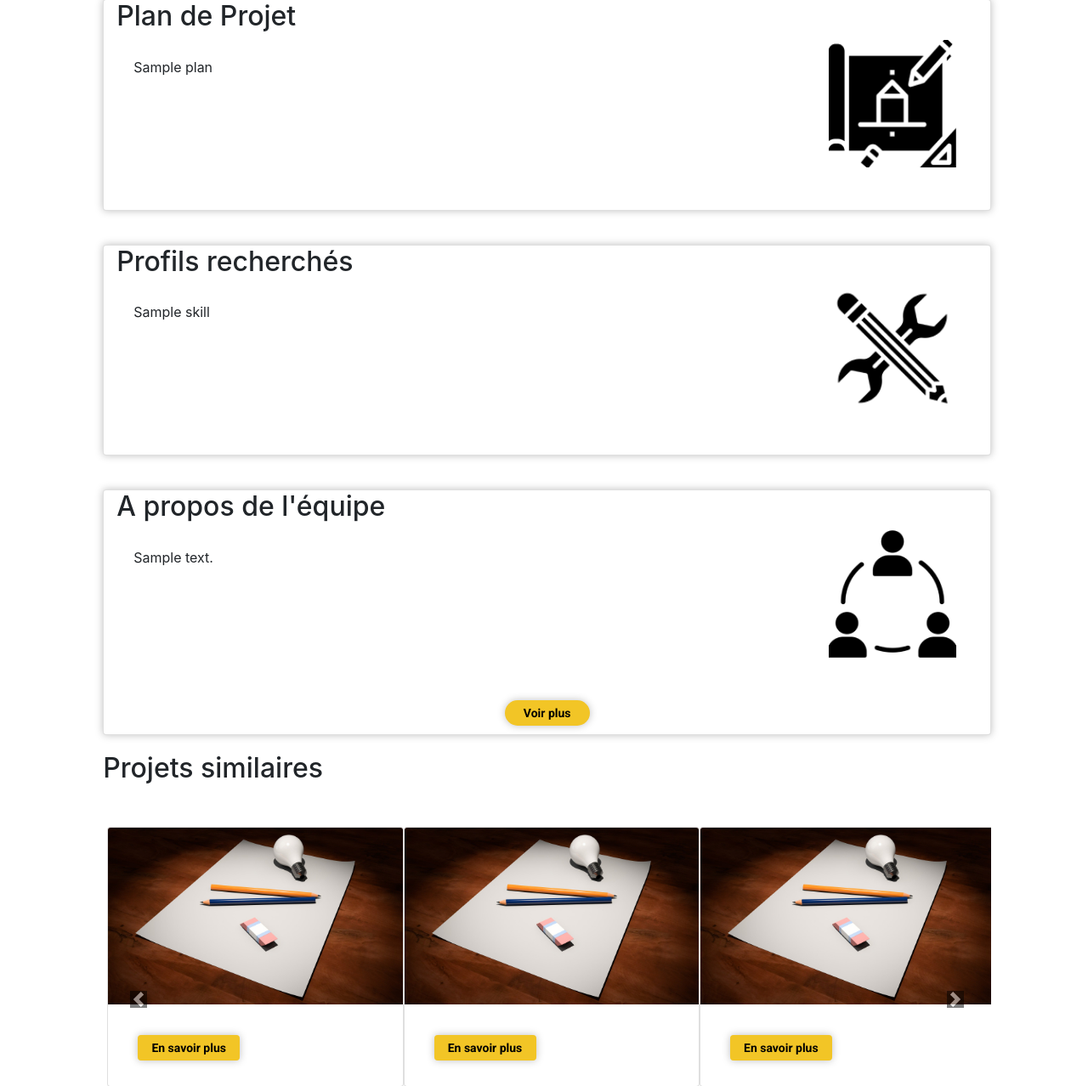
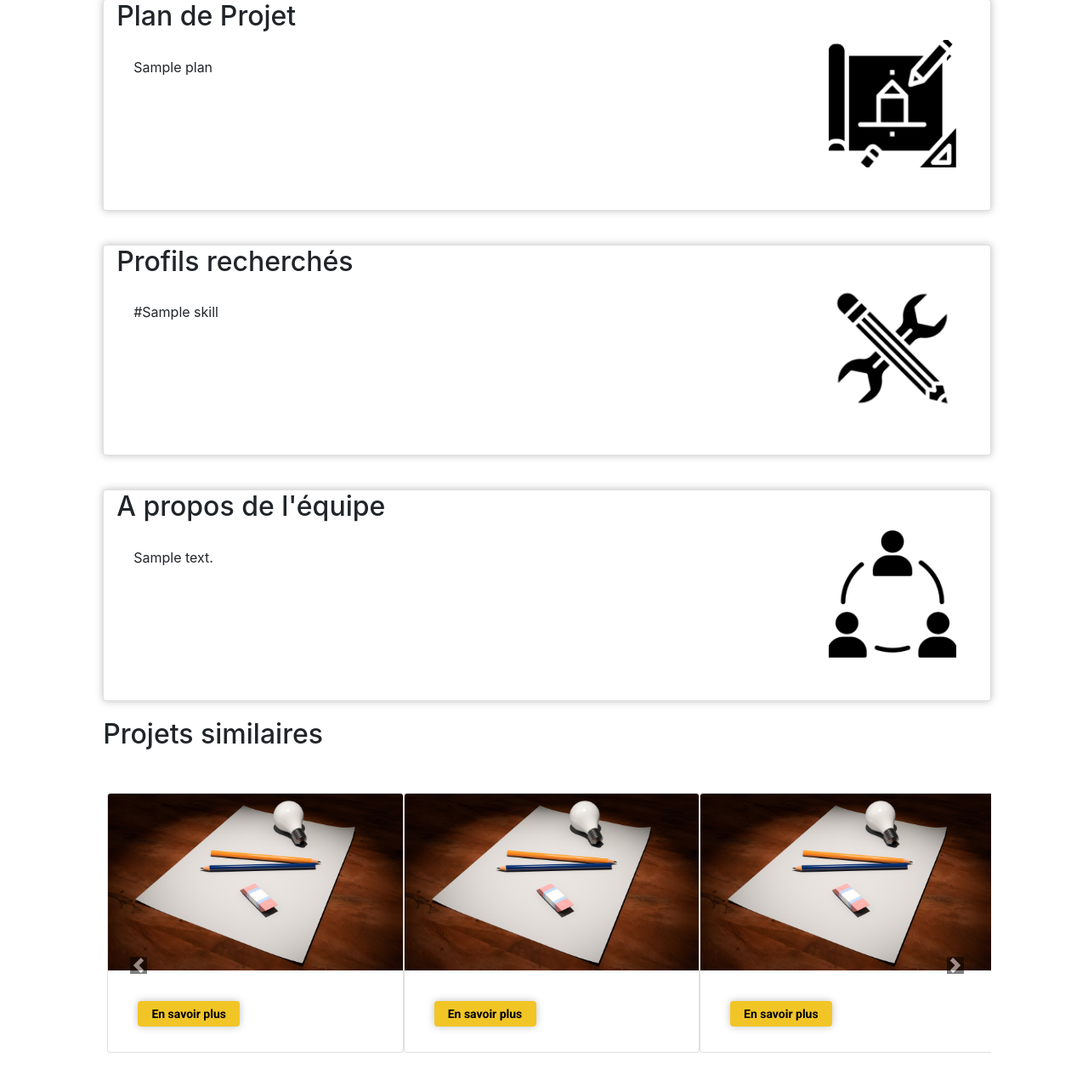
Before and after one commit to WildCodeSchool/lyon-php-2003-project2-sidebyside, a PHP site: template src/View/Project/show.html.twig in a window 1280 px wide. Shown: the part 756-2034 px from the top of the page at 85% size. After the commit the page ends 1995 px from the top, so only its background shows below. Run offline with PHP 8.4, Linux system fonts and the light colour scheme; the template is opened without the code that fills it: most values are stand-ins (such as "Sample title", 1, 10 or a date in 2020); grey boxes marked "Sample" are stand-in pictures; some libraries are stand-ins or nearby versions.

Commit message:
fix project page

```diff
--- a/src/View/Project/show.html.twig
+++ b/src/View/Project/show.html.twig
@@ -57,7 +57,7 @@
                 <div class="container-content-card">
                     <div class="card-body search-profil-description">
                         {% for skill in project.skills %}
-                            <p class="skill{{ skill.id }}"> {{ skill.name }} </p>
+                            <p class="skill{{ skill.id }}"> #{{ skill.name }} </p>
                         {% endfor %}
                     </div>
                     <img class="project-description-img" src="/assets/images/skills.png">
@@ -71,10 +71,6 @@
                     </div>
                     <img class="project-description-img" src="/assets/images/group.png">
                 </div>
-                <button class="btn see-more-about-team" type="button" href="#">
-                    Voir plus
-                </button>
-
             </div>
 
             <div class=" col-11 container-similar-project">
```
